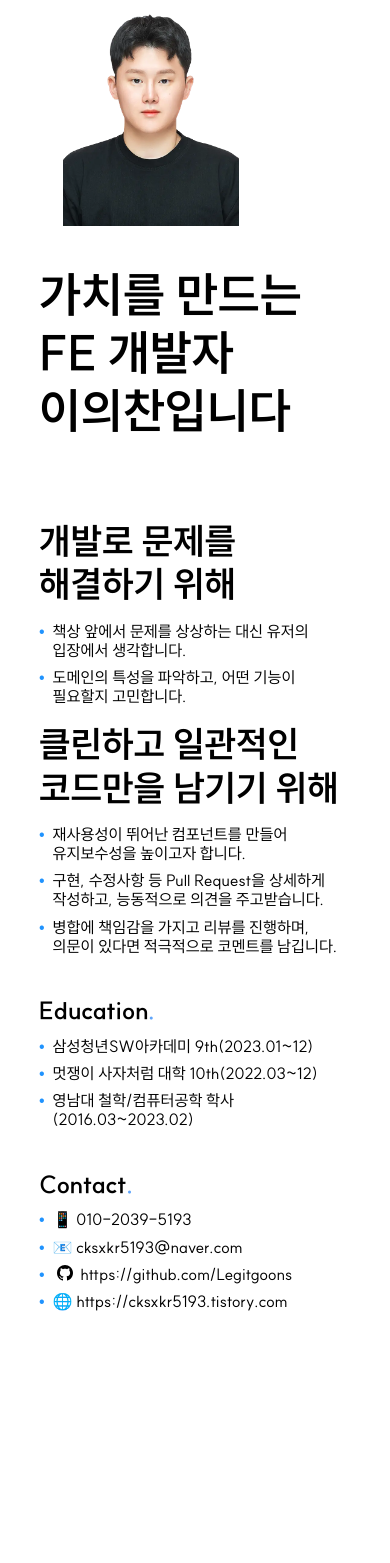
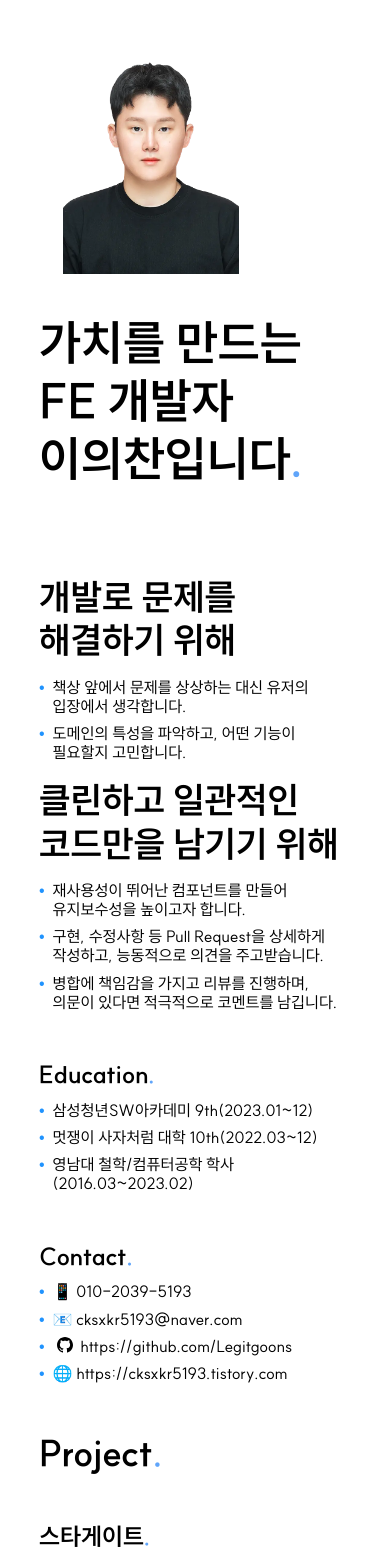
Before and after one commit to Legitgoons/Resume, a Next.js app: page / in a window 390 px wide. Shown: the top 1563 px of the page. Before the commit the page ends 1311 px from the top, so only its background shows below. Built offline with nearby package versions, Linux system fonts and the light colour scheme.

Commit message:
Feat: page.tsx Home 컴포넌트 Project 추가 및 반응형 사이즈 수정

```diff
--- a/src/app/page.tsx
+++ b/src/app/page.tsx
@@ -1,15 +1,21 @@
+import { projectData } from '@/app/data/project';
+
 import Intro from './components/intro/Intro';
 import Title from './components/intro/Title';
+import ItemTitle from './components/ItemTitle';
 import Contact from './components/profile/Contact';
 import Education from './components/profile/Education';
+import Project from './components/project/Project';
 
 export default function Home() {
   return (
-    <main className="flex w-4/5 max-w-3xl flex-col gap-y-10 break-keep md:w-2/3 lg:w-1/2 2xl:w-2/5">
+    <main className="my-12 flex w-4/5 max-w-3xl flex-col gap-y-12 break-keep md:w-2/3 lg:w-1/2 2xl:w-2/5">
       <Title />
       <Intro />
       <Education />
       <Contact />
+      <ItemTitle>Project</ItemTitle>
+      <Project projectData={projectData} />
     </main>
   );
 }
```
